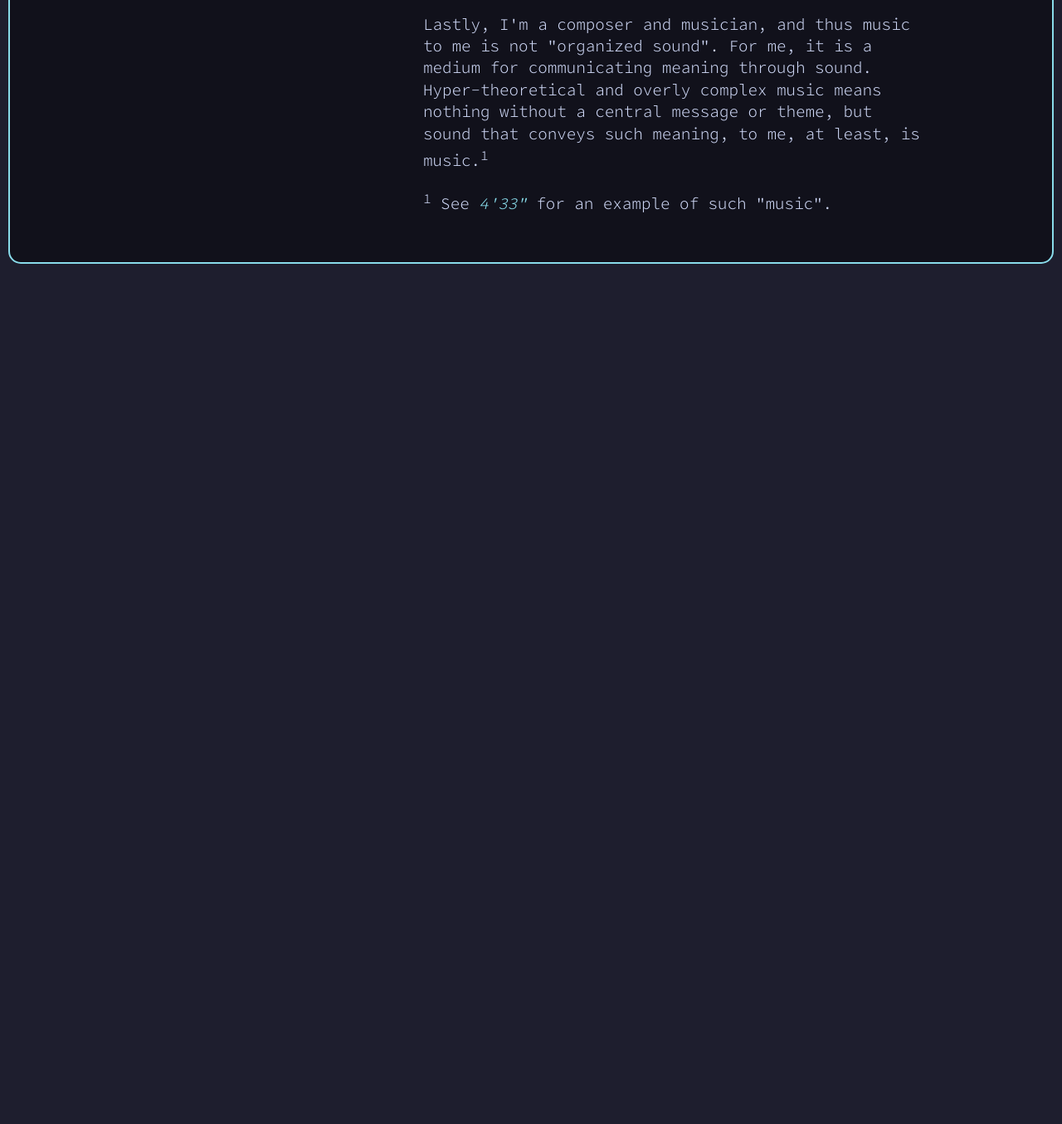
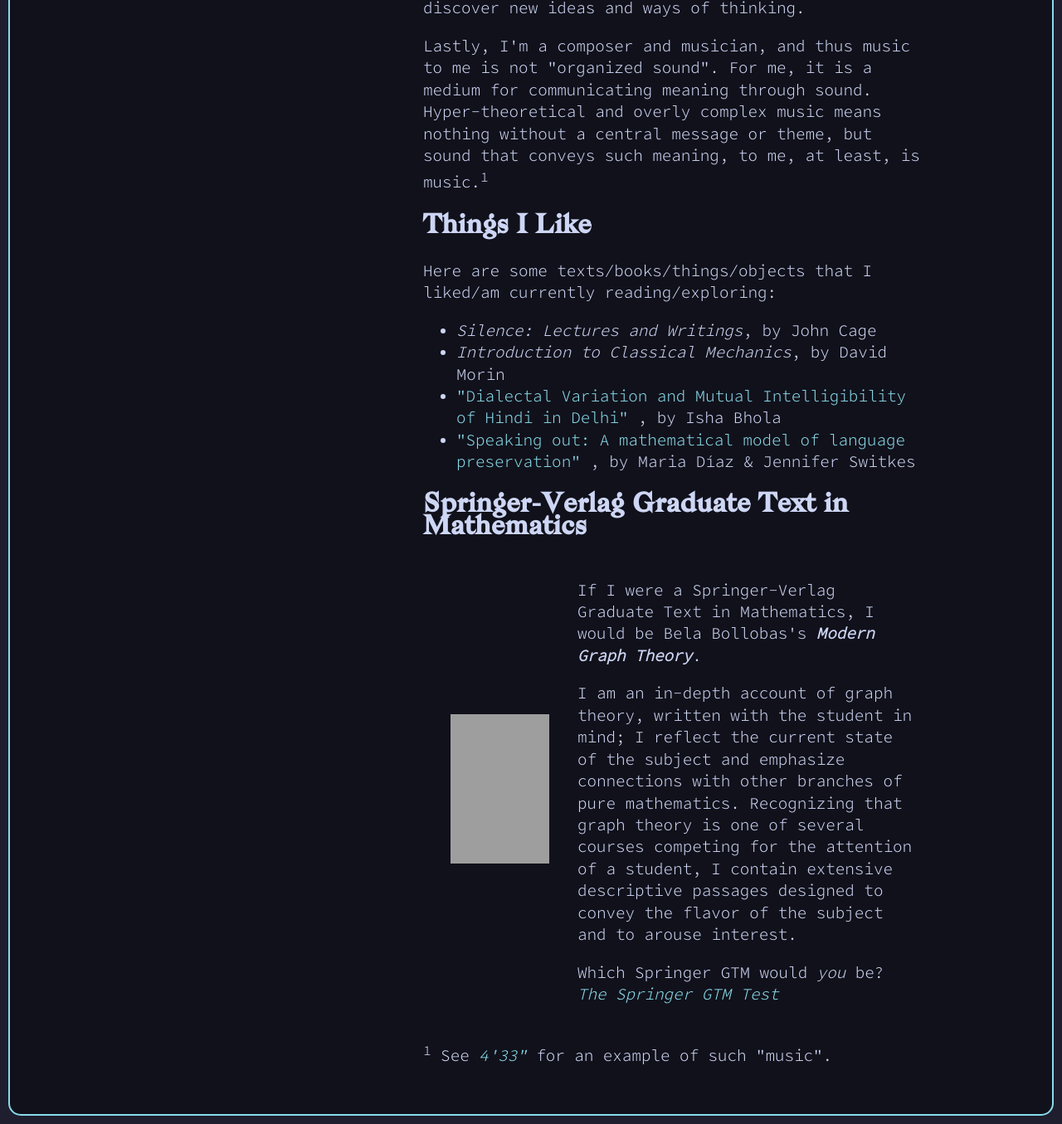
Before and after one commit to Quantalabs/quantalabs.github.io, a plain HTML site: page about.html in a window 1280 px wide. Shown: the part 942-2297 px from the top of the page at 83% size. Before the commit the page ends 1270 px from the top, so only its background shows below. Drawn offline with Linux system fonts and the light colour scheme; grey boxes are pictures that could not be loaded.

Commit message:
feat: finish(?)

```diff
--- a/about.html
+++ b/about.html
@@ -19,7 +19,6 @@
         <div id="pages">
           <a href="/about.html">About</a><br />
           <a href="/projects.html">Projects</a><br />
-          <a href="/contact.html">Contact</a><br />
         </div>
         <hr />
         <br />
@@ -50,11 +49,11 @@
         <p>
           I believe in the Free Software Foundation's philosophy surrounding
           free and open source software. My system thus minimizes proprietary
-          code (and I've avoided NVIDIA like the plague), and maximized my open
-          source contributions and documentation.
+          code (and I've avoided NVIDIA like the plague), and I have tried to
+          maximize my open source contributions and documentation.
         </p>
         <p>
-          I'm an arch user (btw). I value simplicity, efficiency, and
+          I'm also an Arch Linux user (btw). I value simplicity, efficiency, and
           practicality above all else. Thus, I am also a Rustacean and program
           and use Rust projects when possible (e.g. Typst, Tauri, Helix).
         </p>
@@ -70,6 +69,67 @@
           nothing without a central message or theme, but sound that conveys
           such meaning, to me, at least, is music.<sup>1</sup>
         </p>
+        <h2 class="header">Things I Like</h2>
+        <p>
+          Here are some texts/books/things/objects that I liked/am currently
+          reading/exploring:
+        </p>
+        <ul>
+          <li><em>Silence: Lectures and Writings</em>, by John Cage</li>
+          <li><em>Introduction to Classical Mechanics</em>, by David Morin</li>
+          <li>
+            <a
+              href="https://doi.org/10.51483/ijlc.3.2.2023.55-64"
+              style="font-style: normal"
+            >
+              "Dialectal Variation and Mutual Intelligibility of Hindi in Delhi" </a
+            >, by Isha Bhola
+          </li>
+          <li>
+            <a
+              href="https://doi.org/10.1016/j.heliyon.2021.e06975"
+              style="font-style: normal"
+            >
+              "Speaking out: A mathematical model of language preservation" </a
+            >, by Maria Díaz & Jennifer Switkes
+          </li>
+        </ul>
+        <h2 class="header">Springer-Verlag Graduate Text in Mathematics</h2>
+        <table>
+          <tr>
+            <td>
+              <img
+                src="http://math.jhu.edu/~savitt/GTM/bollobas.jpg"
+                width="119"
+                height="180"
+                alt="Modern Graph Theory by Bela Bollobas"
+                style="margin: 30px"
+              />
+            </td>
+            <td>
+              <p>
+                If I were a Springer-Verlag Graduate Text in Mathematics, I
+                would be Bela Bollobas's <b><i>Modern Graph Theory</i></b
+                >.
+              </p>
+              <p>
+                I am an in-depth account of graph theory, written with the
+                student in mind; I reflect the current state of the subject and
+                emphasize connections with other branches of pure mathematics.
+                Recognizing that graph theory is one of several courses
+                competing for the attention of a student, I contain extensive
+                descriptive passages designed to convey the flavor of the
+                subject and to arouse interest.
+              </p>
+              <p>
+                Which Springer GTM would <i>you</i> be?
+                <a href="http://math.jhu.edu/~savitt/GTM.html"
+                  >The Springer GTM Test</a
+                >
+              </p>
+            </td>
+          </tr>
+        </table>
         <p>
           <sup>1</sup> See <a href="https://youtu.be/JTEFKFiXSx4">4'33"</a> for
           an example of such "music".
--- a/style.css
+++ b/style.css
@@ -132,7 +132,7 @@ hr {
   display: flex;
   flex-direction: column;
   justify-content: space-between;
-  height: 10vh;
+  height: 6.6vh;
   margin: 20px auto;
   text-align: center;
 }
```
Also changed, not shown: 404.html (+0 -1 lines), index.html (+0 -1 lines), projects.html (+0 -1 lines).
